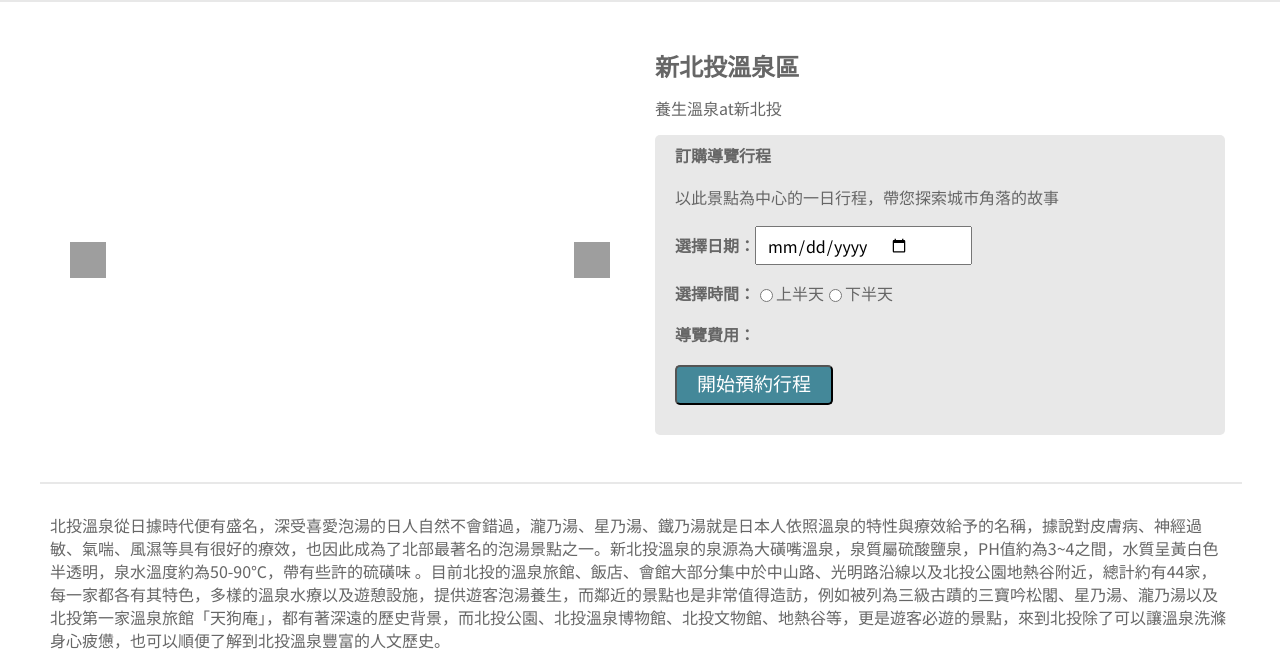
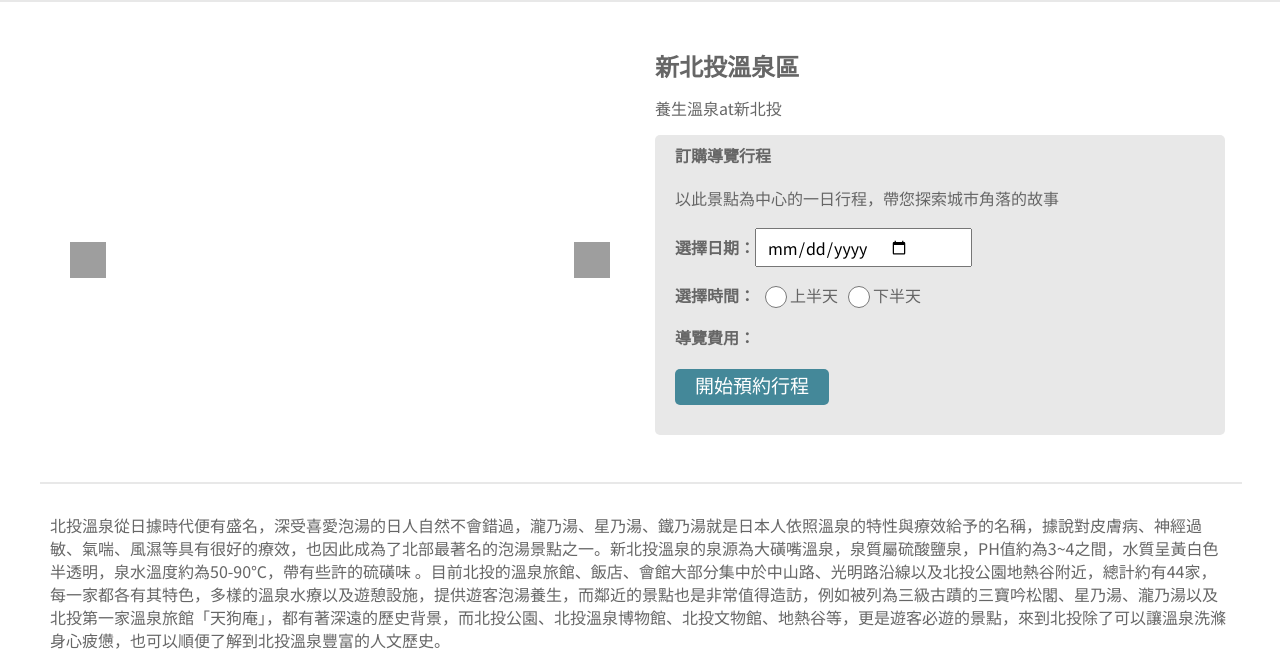
Before and after one commit to Logan645/taipei-day-trip, a Flask app: page /attraction/1 in a window 1280 px wide. Shown: the part 54-705 px from the top of the page. Run offline with Flask 2, Linux system fonts and the light colour scheme; data that the repository does not hold is empty; grey boxes are pictures that could not be loaded.

Commit message:
revise layout

```diff
--- a/static/css/attraction.css
+++ b/static/css/attraction.css
@@ -210,6 +210,13 @@ img{
     font-weight: bolder;
 }
 
+.time > input {
+    height: 22px;
+    width: 22px;
+    margin-left: 10px;
+    accent-color: #448899;;
+}
+
 .price{
     width: 100%;
     height: 22px;
@@ -230,14 +237,15 @@ img{
     background: #448899;
     border-radius: 5px;
     padding: 10px 20px;
-    /* width: 160px;
-    height: 36px; */
+    width: 154px;
+    height: 36px;
     font-style: normal;
     font-weight: 400;
     font-size: 19px;
     line-height: 16px;
     color: #FFFFFF;
     margin-bottom: 20px;
+    border: 0;
 }
 
 .separator_main{
```
